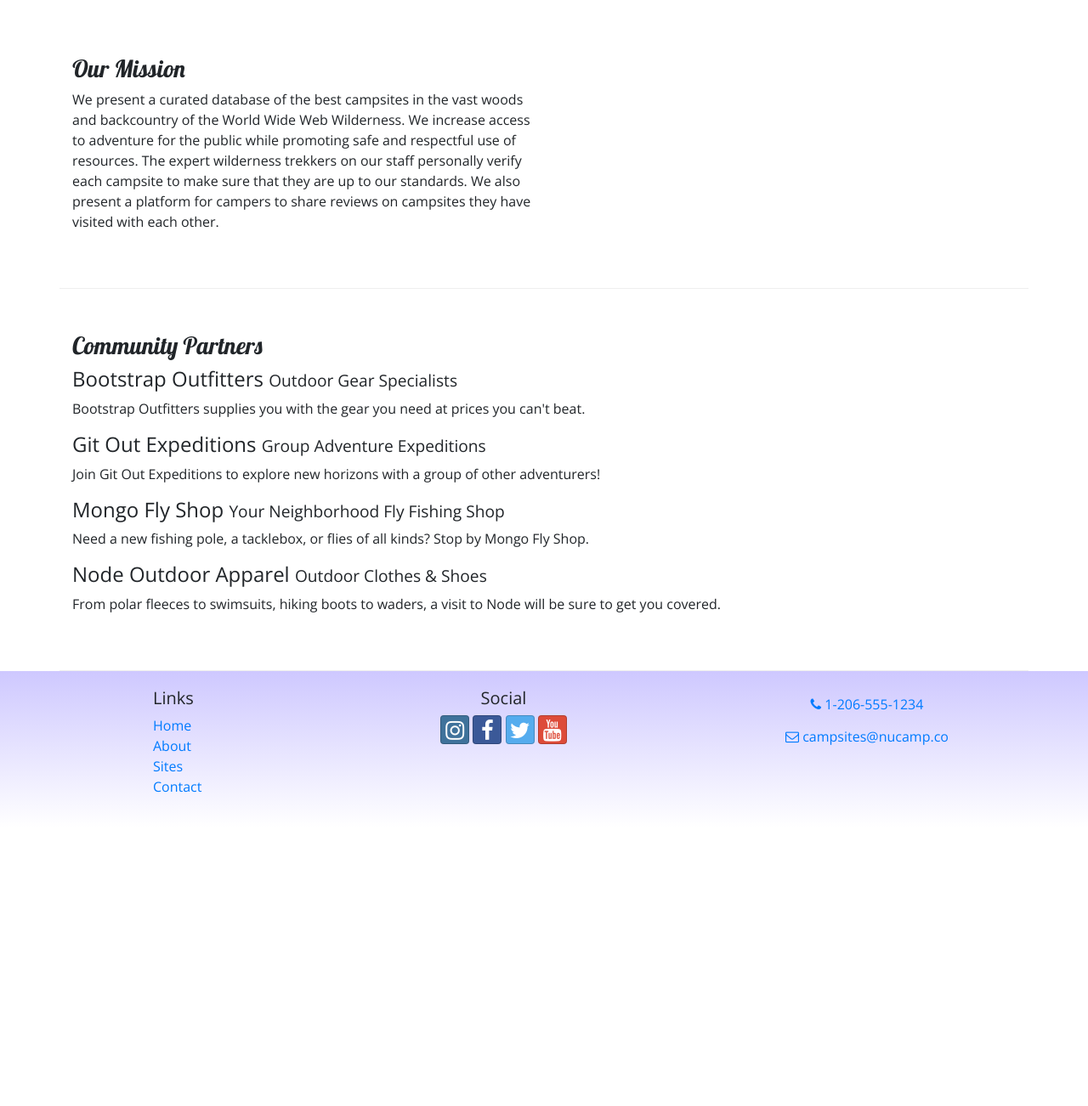
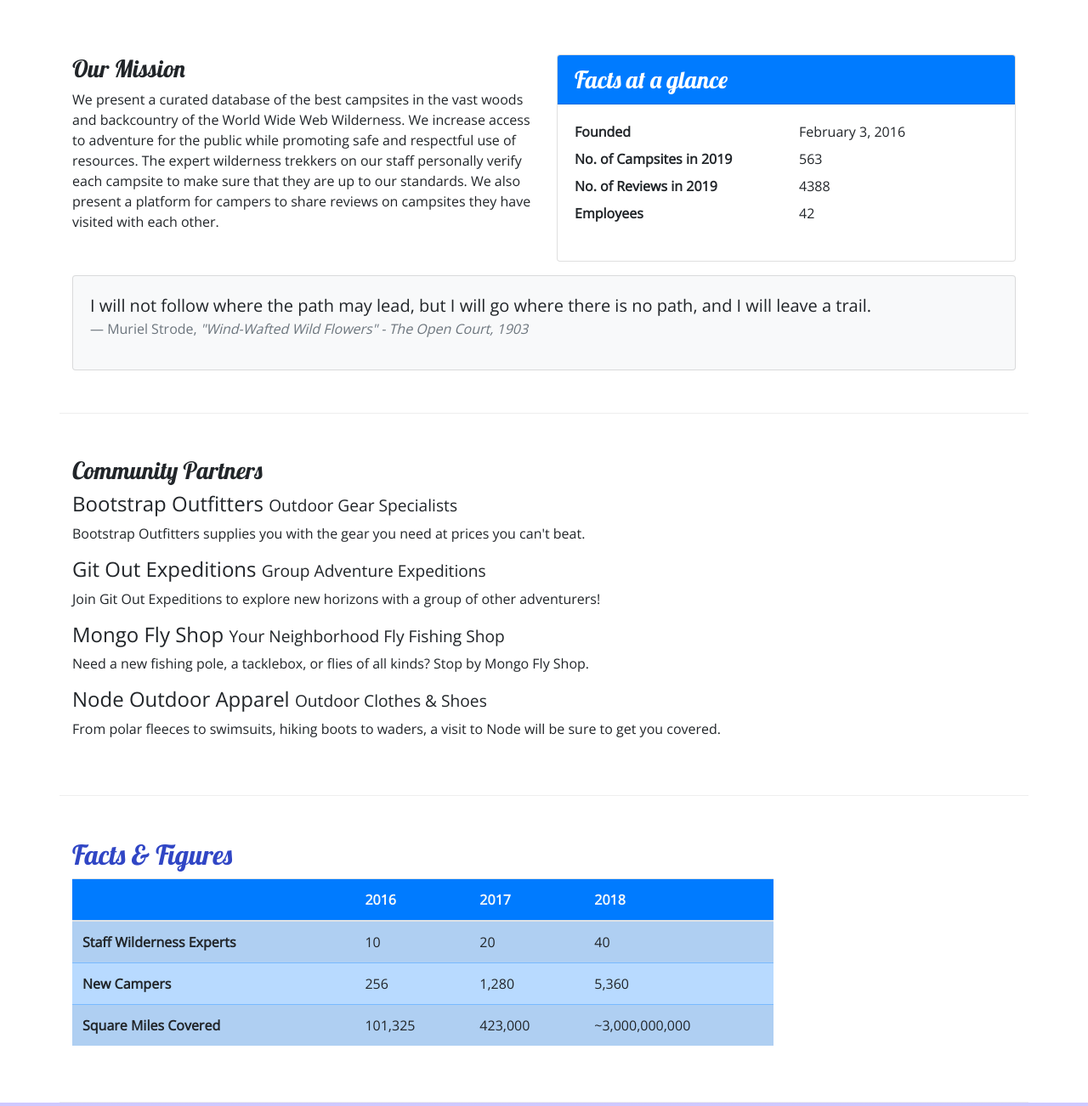
Before and after one commit to TimothyJReid/2-bootstrap, a website: page aboutus.html in a window 1280 px wide. Shown: the part 340-1642 px from the top of the page at 85% size. Before the commit the page ends 1314 px from the top, so only its background shows below. Drawn offline with nearby package versions, Linux system fonts and the light colour scheme.

Commit message:
Added Tables

```diff
--- a/aboutus.html
+++ b/aboutus.html
@@ -2,19 +2,15 @@
 <html lang="en">
 
 <head>
-    <!-- Required meta tags always come first -->
     <meta charset="utf-8" />
     <meta name="viewport" content="width=device-width, initial-scale=1" />
-
     <!-- Bootstrap CSS -->
     <link rel="stylesheet" href="node_modules/bootstrap/dist/css/bootstrap.min.css" />
-
     <!-- Additional CSS must be placed after Bootstrap CSS -->
     <link rel="stylesheet" href="node_modules/font-awesome/css/font-awesome.min.css" />
     <link rel="stylesheet" href="node_modules/bootstrap-social/bootstrap-social.css" />
     <link rel="stylesheet" href="https://fonts.googleapis.com/css?family=Lobster|Open+Sans" />
     <link rel="stylesheet" href="css/styles.css" />
-
     <title>NuCamp: A Better Way To Camp</title>
 </head>
 
@@ -38,10 +34,13 @@
             </button>
             <div class="collapse navbar-collapse" id="nucampNavbar">
                 <ul class="navbar-nav">
-                    <li class="nav-item"><a class="nav-link" href="index.html"><i class="fa fa-home fa-lg"></i>Home</a></li>
-                    <li class="nav-item active"><a class="nav-link" href="#"><i class="fa fa-info fa-lg"></i>About</a></li>
+                    <li class="nav-item"><a class="nav-link" href="index.html"><i class="fa fa-home fa-lg"></i>Home</a>
+                    </li>
+                    <li class="nav-item active"><a class="nav-link" href="#"><i class="fa fa-info fa-lg"></i>About</a>
+                    </li>
                     <li class="nav-item"><a class="nav-link" href="#"><i class="fa fa-list fa-lg"></i>Sites</a></li>
-                    <li class="nav-item"><a class="nav-link" href="contactus.html"><i class="fa fa-address-card fa-lg"></i>Contact</a></li>
+                    <li class="nav-item"><a class="nav-link" href="contactus.html"><i
+                                class="fa fa-address-card fa-lg"></i>Contact</a></li>
                 </ul>
             </div>
         </div>
@@ -63,11 +62,36 @@
         <div class="row row-content">
             <div class="col-sm-6">
                 <h3>Our Mission</h3>
-                <p>We present a curated database of the best campsites in the vast woods and backcountry of the
-                    World Wide Web Wilderness. We increase access to adventure for the public while promoting safe
-                    and respectful use of resources. The expert wilderness trekkers on our staff personally verify
-                    each campsite to make sure that they are up to our standards. We also present a platform for
-                    campers to share reviews on campsites they have visited with each other.</p>
+                <p>We present a curated database of the best campsites in the vast woods and backcountry of the World Wide Web Wilderness. We increase access to adventure for the public while promoting safe and respectful use of resources. The expert wilderness trekkers on our staff personally verify each campsite to make sure that they are up to our standards. We also present a platform for campers to share reviews on campsites they have visited with each other.</p>
+            </div>
+            <div class="col-sm-6">
+                <div class="card">
+                    <h3 class="card-header bg-primary text-white">Facts at a glance</h3>
+                    <div class="card-body">
+                        <dl class="row">
+                            <dt class="col-6">Founded</dt>
+                            <dd class="col-6">February 3, 2016</dd>
+                            <dt class="col-6">No. of Campsites in 2019</dt>
+                            <dd class="col-6">563</dd>
+                            <dt class="col-6">No. of Reviews in 2019</dt>
+                            <dd class="col-6">4388</dd>
+                            <dt class="col-6">Employees</dt>
+                            <dd class="col-6">42</dd>
+                        </dl>
+                    </div>
+                </div>
+            </div>
+            <div class="col">
+                <div class="card bg-light mt-3">
+                    <blockquote class="blockquote card-body">
+                        <p class="mb-0">I will not follow where the path may lead, but I will go where there is no path, and I will leave a trail.</p>
+                        <footer class="blockquote-footer">Muriel Strode,
+                            <cite title="Source Title">"Wind-Wafted Wild Flowers" -
+                                The Open Court, 1903
+                            </cite>
+                        </footer>
+                    </blockquote>
+                </div>
             </div>
         </div>
 
@@ -75,22 +99,55 @@
             <div class="col">
                 <h3>Community Partners</h3>
                 <h4>Bootstrap Outfitters <small>Outdoor Gear Specialists</small></h4>
-                <p class="d-none d-sm-block">Bootstrap Outfitters supplies you with the gear you need at prices you
-                    can't beat.</p>
+                <p class="d-none d-sm-block">Bootstrap Outfitters supplies you with the gear you need at prices you can't beat.</p>
                 <h4>Git Out Expeditions <small>Group Adventure Expeditions</small></h4>
-                <p class="d-none d-sm-block">Join Git Out Expeditions to explore new horizons with a group of other
-                    adventurers!</p>
+                <p class="d-none d-sm-block">Join Git Out Expeditions to explore new horizons with a group of other adventurers!</p>
                 <h4>Mongo Fly Shop <small>Your Neighborhood Fly Fishing Shop</small></h4>
-                <p class="d-none d-sm-block">Need a new fishing pole, a tacklebox, or flies of all kinds? Stop by
-                    Mongo Fly Shop.</p>
+                <p class="d-none d-sm-block">Need a new fishing pole, a tacklebox, or flies of all kinds? Stop by  Mongo Fly Shop.</p>
                 <h4>Node Outdoor Apparel <small>Outdoor Clothes & Shoes</small></h4>
-                <p class="d-none d-sm-block">From polar fleeces to swimsuits, hiking boots to waders, a visit to
-                    Node will be sure to get you covered.</p>
+                <p class="d-none d-sm-block">From polar fleeces to swimsuits, hiking boots to waders, a visit to Node will be sure to get you covered.</p>
+            </div>
+        </div>
+
+        <div class="row row-content">
+            <div class="col-sm-9">
+                <h2>Facts &amp; Figures</h2>
+                <div class="table-responsive">
+                    <table class="table table-striped">
+                        <thead>
+                            <tr class="bg-primary text-light">
+                                <th></th>
+                                <th>2016</th>
+                                <th>2017</th>
+                                <th>2018</th>
+                            </tr>
+                        </thead>
+                        <tbody class="table-primary">
+                            <tr>
+                                <th>Staff Wilderness Experts</th>
+                                <td>10</td>
+                                <td>20</td>
+                                <td>40</td>
+                            </tr>
+                            <tr>
+                                <th>New Campers</th>
+                                <td>256</td>
+                                <td>1,280</td>
+                                <td>5,360</td>
+                            </tr>
+                            <tr>
+                                <th>Square Miles Covered</th>
+                                <td>101,325</td>
+                                <td>423,000</td>
+                                <td>~3,000,000,000</td>
+                            </tr>
+                    </table>
+                </div>
             </div>
         </div>
     </div>
 
-    <footer>
+    <footer class="site-footer">
         <div class="container">
             <div class="row">
                 <div class="col-4 col-sm-2 offset-1">
@@ -104,14 +161,20 @@
                 </div>
                 <div class="col-6 col-sm-5 text-center">
                     <h5>Social</h5>
-                    <a class="btn btn-social-icon btn-instagram" href="http://instagram.com/"><i class="fa fa-instagram"></i></a>
-                    <a class="btn btn-social-icon btn-facebook" href="http://facebook.com/"><i class="fa fa-facebook"></i></a>
-                    <a class="btn btn-social-icon btn-twitter" href="http://twitter.com/"><i class="fa fa-twitter"></i></a>
-                    <a class="btn btn-social-icon btn-google" href="http://youtube.com/"><i class="fa fa-youtube"></i></a>
+                    <a class="btn btn-social-icon btn-instagram" href="http://instagram.com/"><i
+                            class="fa fa-instagram"></i></a>
+                    <a class="btn btn-social-icon btn-facebook" href="http://facebook.com/"><i
+                            class="fa fa-facebook"></i></a>
+                    <a class="btn btn-social-icon btn-twitter" href="http://twitter.com/"><i
+                            class="fa fa-twitter"></i></a>
+                    <a class="btn btn-social-icon btn-google" href="http://youtube.com/"><i
+                            class="fa fa-youtube"></i></a>
                 </div>
                 <div class="col-sm-4 text-center">
-                    <a role="button" class="btn btn-link" href="tel:+12065551234"><i class="fa fa-phone"></i> 1-206-555-1234</a><br />
-                    <a role="button" class="btn btn-link" href="mailto:campsites@nucamp.co"><i class="fa fa-envelope-o"></i> campsites@nucamp.co</a>
+                    <a role="button" class="btn btn-link" href="tel:+12065551234"><i class="fa fa-phone"></i>
+                        1-206-555-1234</a><br />
+                    <a role="button" class="btn btn-link" href="mailto:campsites@nucamp.co"><i
+                            class="fa fa-envelope-o"></i> campsites@nucamp.co</a>
                 </div>
             </div>
         </div>
--- a/css/styles.css
+++ b/css/styles.css
@@ -14,7 +14,7 @@ header h2 {
     color: #CEC8FF
 }
 
-footer {
+.site-footer {
     background-image: linear-gradient(#CEC8FF, white);
     padding: 20px 0;
 }
```
Also changed, not shown: contactus.html (+1 -1 lines), index.html (+1 -1 lines).
